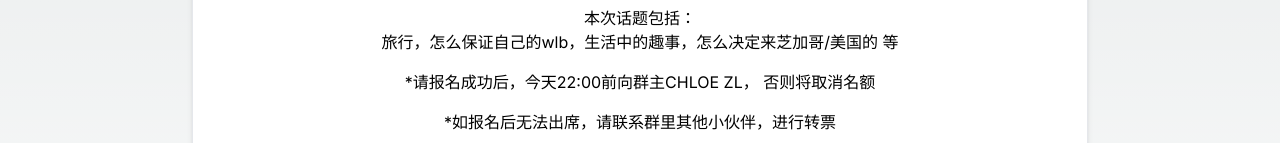
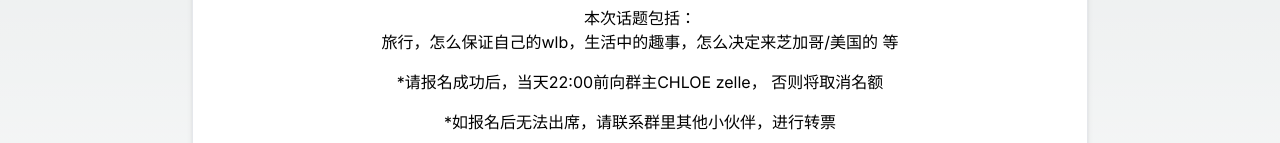
Before and after one commit to Brack-Wang/nextjs, a Next.js app: page / in a window 1280 px wide. Shown: the part 809-952 px from the top of the page. Built offline with nearby package versions, Linux system fonts and the light colour scheme.

Commit message:
Update page.tsx

```diff
--- a/app/page.tsx
+++ b/app/page.tsx
@@ -35,7 +35,7 @@ export default function Home() {
   <a href="https://www.eventbrite.co.nz/e/cfcht915-100-330pm-tickets-1014757706617?aff=oddtdtcreator" target="_blank" className="inline-block bg-blue-500 text-white p-2 rounded hover:bg-blue-700 transition duration-300 ease-in-out">报名🔗</a>
   <p className="mb-4">活动简介：<br />2轮Shift制小桌主题性聊天 + Gather + Free to talk<br />共4个不同主题的聚点，每个聚点共4人，45分钟Shift一次到其他主题，共2轮</p>
   <p className="mb-4">本次话题包括：<br />旅行，怎么保证自己的wlb，生活中的趣事，怎么决定来芝加哥/美国的 等</p>
-  <p className="mt-4">*请报名成功后，今天22:00前向群主CHLOE ZL， 否则将取消名额</p>
+  <p className="mt-4">*请报名成功后，当天22:00前向群主CHLOE zelle， 否则将取消名额</p>
   <p className="mt-4">*如报名后无法出席，请联系群里其他小伙伴，进行转票</p>
   <p className="mt-4 font-bold">那么各位，周日见！🌞</p>
   <p className="mt-4 font-bold">固定报名时间：每周三8PM</p>
```
